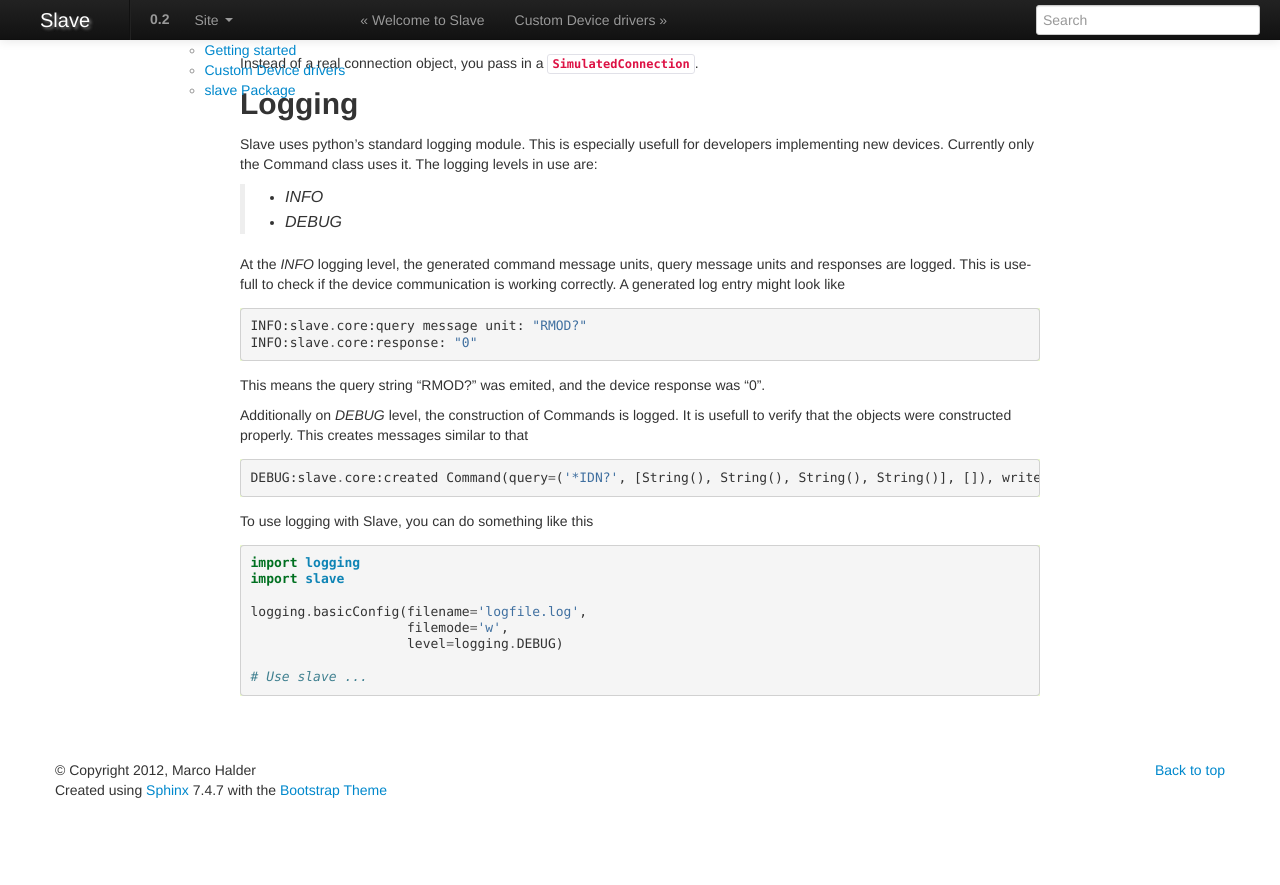
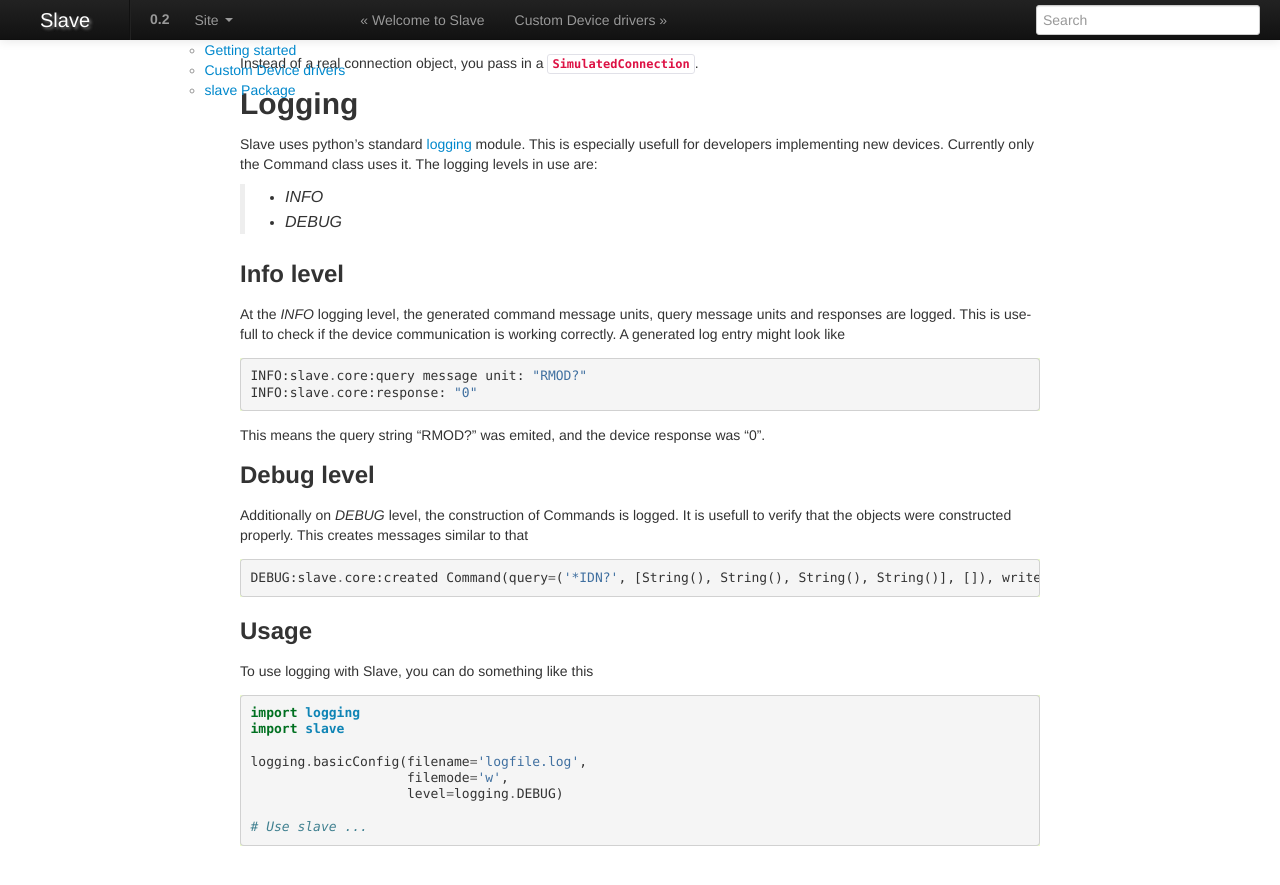
Before and after one commit to p3trus/slave, a Sphinx documentation site: the page built from doc/source/intro.rst, in a window 1280 px wide and 900 px high, scrolled down 1379 px. Shown: the top 885 px of the window. Built offline with Sphinx 7.4.7, drawn with Linux system fonts in a browser that asks for light colours; formulas are drawn with MathJax 3; before the commit the page ends 2189 px from its top, so only the background shows below that.

Commit message:
Small changes in documentation.

```diff
--- a/doc/source/intro.rst
+++ b/doc/source/intro.rst
@@ -92,12 +92,17 @@ Instead of a real connection object, you pass in a
 Logging
 -------
 
-Slave uses python's standard `logging` module. This is especially usefull for
+Slave uses python's standard logging_ module. This is especially usefull for
 developers implementing new devices. Currently only the Command class uses it.
 The logging levels in use are:
 
  * *INFO*
  * *DEBUG*
+
+.. _logging: http://docs.python.org/library/logging.html
+
+Info level
+^^^^^^^^^^
 
 At the *INFO* logging level, the generated command message units, query message
 units and responses are logged. This is usefull to check if the device
@@ -110,12 +115,18 @@ communication is working correctly. A generated log entry might look like
 This means the query string "RMOD?" was emited, and the device response was
 "0".
 
+Debug level
+^^^^^^^^^^^
+
 Additionally on *DEBUG* level, the construction of Commands is logged. It is
 usefull to verify that the objects were constructed properly. This creates
 messages similar to that
 ::
 
     DEBUG:slave.core:created Command(query=('*IDN?', [String(), String(), String(), String()], []), write=(None, [String(), String(), String(), String()]), connection=None, cfg={'program header prefix': '', 'response data separator': ',', 'program header separator': ' ', 'response header separator': ' ', 'program data separator': ','})
+
+Usage
+^^^^^
 
 To use logging with Slave, you can do something like this
 ::
```
